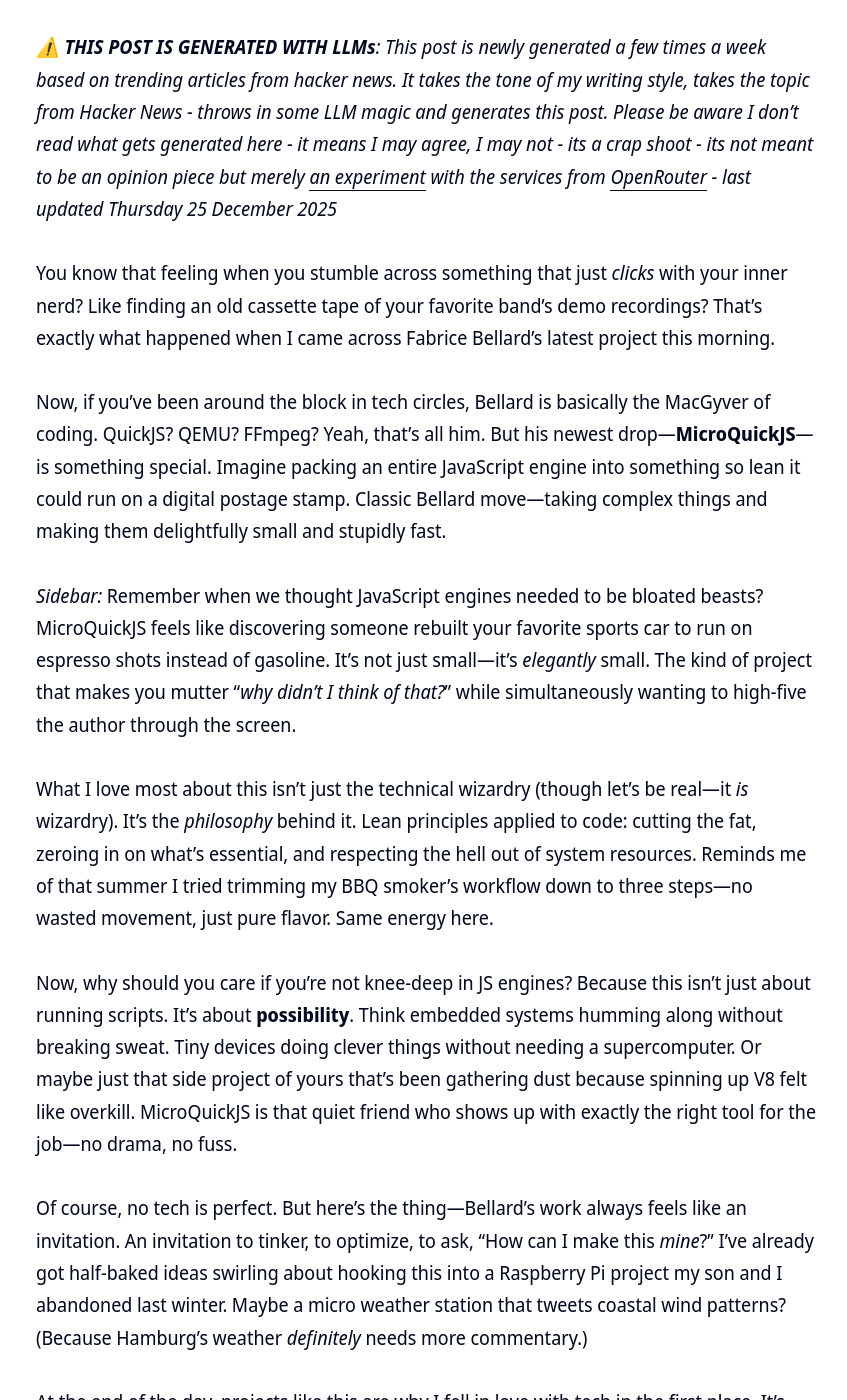
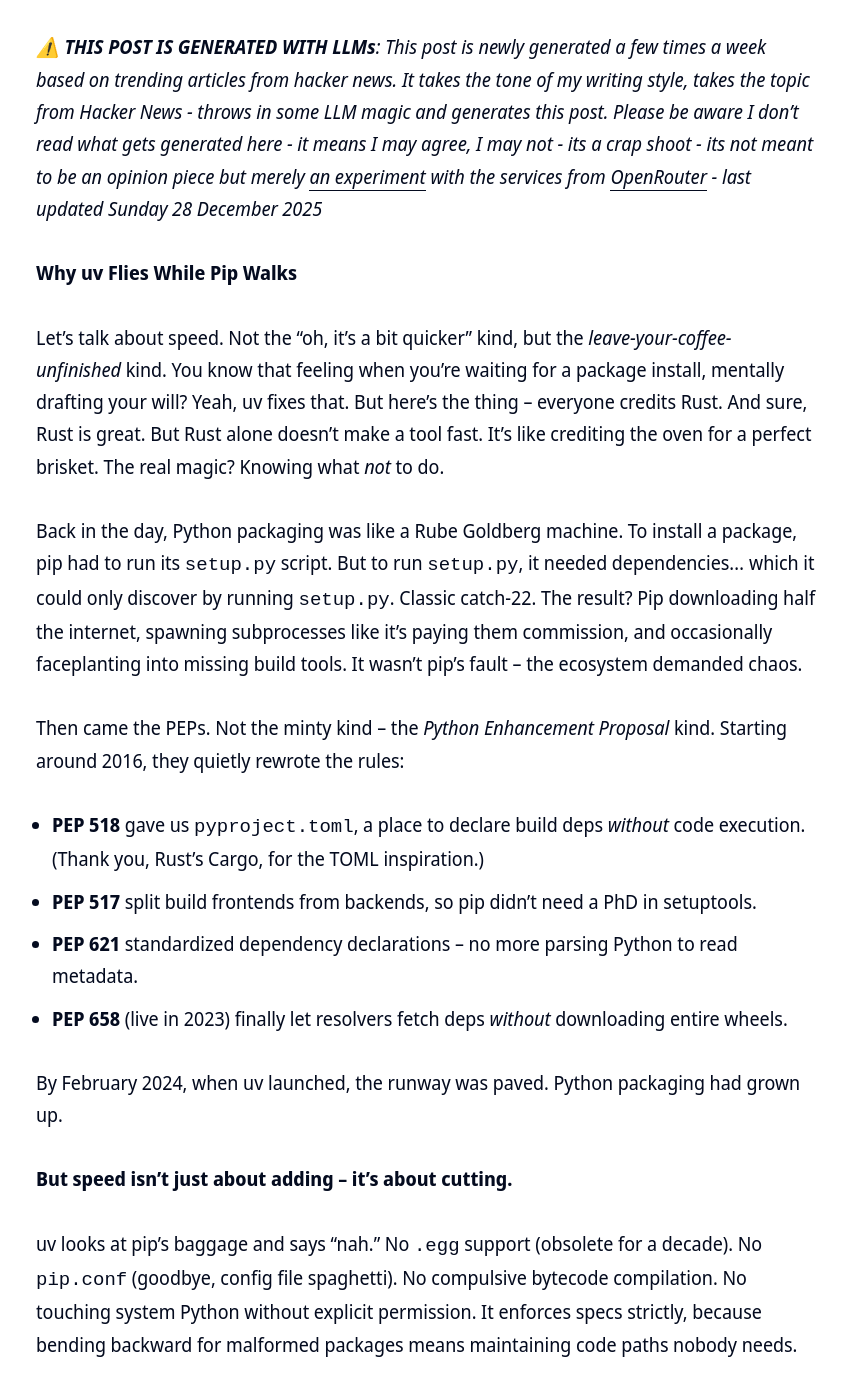
Before and after one commit to clintjb/clintjb.github.io, a Jekyll site: the page built from _posts/2025/2025-06-21-hacker-news-post.md, in a window 1280 px wide and 1400 px high, scrolled down 876 px. Shown: the whole window, without its empty margins (214-1061 px from the left). Built offline with Jekyll 4.4.1, drawn with Linux system fonts in a browser that asks for light colours; nearby versions of some CDN libraries; some of the changed text lies outside the part shown.

Commit message:
Updated Weekly Post

```diff
--- a/_posts/2025/2025-06-21-hacker-news-post.md
+++ b/_posts/2025/2025-06-21-hacker-news-post.md
@@ -11,22 +11,37 @@ image: '/images/posts/2025/weekly.jpg'
 ---
 ![](/images/posts/2025/weekly.jpg)
 
-_⚠️ **THIS POST IS GENERATED WITH LLMs**: This post is newly generated a few times a week based on trending articles from hacker news. It takes the tone of my writing style, takes the topic from Hacker News - throws in some LLM magic and generates this post. Please be aware I don't read what gets generated here - it means I may agree, I may not - its a crap shoot - its not meant to be an opinion piece but merely [an experiment](https://github.com/clintjb/Weekly-Post) with the services from [OpenRouter](https://openrouter.ai) - last updated Thursday 25 December 2025_
+_⚠️ **THIS POST IS GENERATED WITH LLMs**: This post is newly generated a few times a week based on trending articles from hacker news. It takes the tone of my writing style, takes the topic from Hacker News - throws in some LLM magic and generates this post. Please be aware I don't read what gets generated here - it means I may agree, I may not - its a crap shoot - its not meant to be an opinion piece but merely [an experiment](https://github.com/clintjb/Weekly-Post) with the services from [OpenRouter](https://openrouter.ai) - last updated Sunday 28 December 2025_
 
-You know that feeling when you stumble across something that just *clicks* with your inner nerd? Like finding an old cassette tape of your favorite band's demo recordings? That's exactly what happened when I came across Fabrice Bellard's latest project this morning.
+**Why uv Flies While Pip Walks**
 
-Now, if you've been around the block in tech circles, Bellard is basically the MacGyver of coding. QuickJS? QEMU? FFmpeg? Yeah, that's all him. But his newest drop—**MicroQuickJS**—is something special. Imagine packing an entire JavaScript engine into something so lean it could run on a digital postage stamp. Classic Bellard move—taking complex things and making them delightfully small and stupidly fast.
+Let’s talk about speed. Not the “oh, it’s a bit quicker” kind, but the *leave-your-coffee-unfinished* kind. You know that feeling when you’re waiting for a package install, mentally drafting your will? Yeah, uv fixes that. But here’s the thing – everyone credits Rust. And sure, Rust is great. But Rust alone doesn’t make a tool fast. It’s like crediting the oven for a perfect brisket. The real magic? Knowing what *not* to do.
 
-*Sidebar:* Remember when we thought JavaScript engines needed to be bloated beasts? MicroQuickJS feels like discovering someone rebuilt your favorite sports car to run on espresso shots instead of gasoline. It’s not just small—it’s *elegantly* small. The kind of project that makes you mutter "*why didn’t I think of that?*" while simultaneously wanting to high-five the author through the screen.
+Back in the day, Python packaging was like a Rube Goldberg machine. To install a package, pip had to run its `setup.py` script. But to run `setup.py`, it needed dependencies… which it could only discover by running `setup.py`. Classic catch-22. The result? Pip downloading half the internet, spawning subprocesses like it’s paying them commission, and occasionally faceplanting into missing build tools. It wasn’t pip’s fault – the ecosystem demanded chaos.
 
-What I love most about this isn’t just the technical wizardry (though let’s be real—it *is* wizardry). It’s the *philosophy* behind it. Lean principles applied to code: cutting the fat, zeroing in on what’s essential, and respecting the hell out of system resources. Reminds me of that summer I tried trimming my BBQ smoker’s workflow down to three steps—no wasted movement, just pure flavor. Same energy here.
+Then came the PEPs. Not the minty kind – the *Python Enhancement Proposal* kind. Starting around 2016, they quietly rewrote the rules:
 
-Now, why should you care if you’re not knee-deep in JS engines? Because this isn’t just about running scripts. It’s about **possibility**. Think embedded systems humming along without breaking sweat. Tiny devices doing clever things without needing a supercomputer. Or maybe just that side project of yours that’s been gathering dust because spinning up V8 felt like overkill. MicroQuickJS is that quiet friend who shows up with exactly the right tool for the job—no drama, no fuss.
+- **PEP 518** gave us `pyproject.toml`, a place to declare build deps *without* code execution. (Thank you, Rust’s Cargo, for the TOML inspiration.)
+- **PEP 517** split build frontends from backends, so pip didn’t need a PhD in setuptools.
+- **PEP 621** standardized dependency declarations – no more parsing Python to read metadata.
+- **PEP 658** (live in 2023) finally let resolvers fetch deps *without* downloading entire wheels.
 
-Of course, no tech is perfect. But here’s the thing—Bellard’s work always feels like an invitation. An invitation to tinker, to optimize, to ask, "How can I make this *mine*?" I’ve already got half-baked ideas swirling about hooking this into a Raspberry Pi project my son and I abandoned last winter. Maybe a micro weather station that tweets coastal wind patterns? (Because Hamburg’s weather *definitely* needs more commentary.)
+By February 2024, when uv launched, the runway was paved. Python packaging had grown up.
 
-At the end of the day, projects like this are why I fell in love with tech in the first place. It’s not just the code—it’s the craft. The relentless push to do more with less. The joy of seeing something complex rendered beautifully simple.
+**But speed isn’t just about adding – it’s about cutting.**
 
-So, if you’ve got a lazy Sunday afternoon and a terminal window calling your name… well, you know what to do. Dive in. Break something. Learn. And if you end up building something wild with it, drop me a line—I’ll bring the metaphorical popcorn.
+uv looks at pip’s baggage and says “nah.” No `.egg` support (obsolete for a decade). No `pip.conf` (goodbye, config file spaghetti). No compulsive bytecode compilation. No touching system Python without explicit permission. It enforces specs strictly, because bending backward for malformed packages means maintaining code paths nobody needs.
 
-*Now, if you'll excuse me—I've got a dehydrator full of experimental biltong and a GitHub repo waiting for attention. Priorities, right?* 😉
+And here’s my favorite: uv **ignores upper bounds** in `requires-python`. Why? Because declaring `python<4.0` is usually just superstition. Teams haven’t *tested* on Python 4, not because it’ll actually break. Dropping this cuts resolver backtracking like a hot knife through butter.
+
+**Some tricks aren’t even Rust-dependent.**
+
+Parallel downloads? Global caching via hardlinks? HTTP range requests to fetch metadata without downloading full wheels? That’s just good engineering – Python could’ve done it years ago. uv’s secret sauce isn’t the language; it’s the *design*. Prioritize fast paths, cache aggressively, and resolve *before* downloading.
+
+Rust *does* help at the margins: zero-copy deserialization, thread-level parallelism without GIL drama, and packing versions into tiny `u64` integers. But none of that matters if you’re still executing code to find dependencies.
+
+**Here’s the takeaway:** Ecosystems move slow until they don’t. For years, Python packaging was held hostage by legacy choices – executing code to discover requirements, tolerating outdated formats, prioritizing compatibility over speed. uv works because it’s built for *today’s* standards, not yesterday’s compromises.
+
+The lesson isn’t “rewrite everything in Rust.” It’s simpler: **fast tools need fast ecosystems.** Static metadata. No mandatory code execution. Resolve first, download later. Nail that, and speed follows – in any language.
+
+Now, if you’ll excuse me, I’ve got packages to install. And thanks to uv, I might actually finish that coffee. ☕
```
